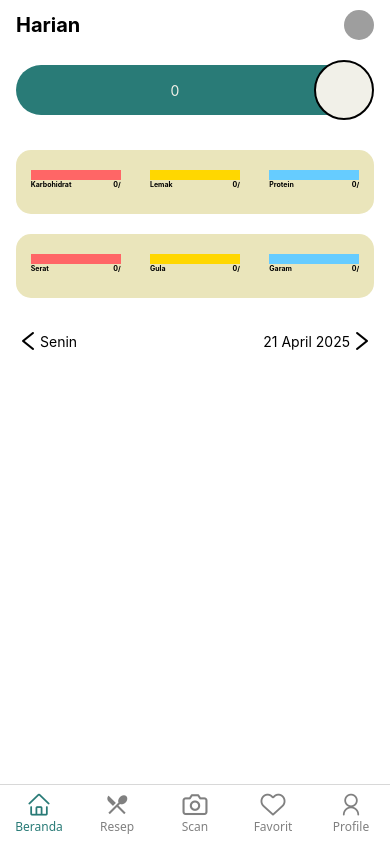
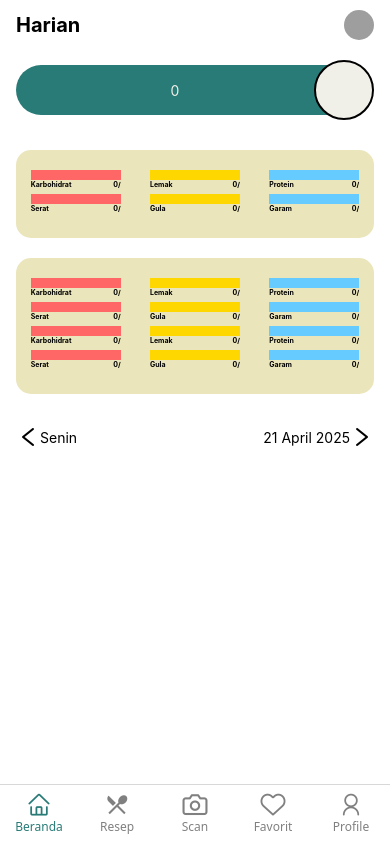
Before and after one commit to Gizify/Gizify, a React Native app: screen /MainTabs in a window 390 px wide. Built offline with nearby package versions, Linux system fonts and the light colour scheme; grey boxes are pictures that could not be loaded.

Commit message:
update home

```diff
--- a/src/screens/HomeScreen.tsx
+++ b/src/screens/HomeScreen.tsx
@@ -97,8 +97,28 @@ const HomeScreen = () => {
           <NutritionBar label="Lemak" value={nutritionData?.total_fat.toFixed() ?? 0} color="#FFD700" limit={user.daily_nutrition_target?.protein} />
           <NutritionBar label="Protein" value={nutritionData?.total_protein.toFixed() ?? 0} color="#66CCFF" limit={user.daily_nutrition_target?.protein} />
         </View>
+        <View style={styles.barGroup}>
+          <NutritionBar label="Serat" value={nutritionData?.total_fiber.toFixed() ?? 0} color="#FF6666" limit={user.daily_nutrition_target?.fiber} />
+          <NutritionBar label="Gula" value={nutritionData?.total_sugar.toFixed() ?? 0} color="#FFD700" limit={user.daily_nutrition_target?.sugar} />
+          <NutritionBar label="Garam" value={nutritionData?.total_sodium.toFixed() ?? 0} color="#66CCFF" limit={user.daily_nutrition_target?.sodium} />
+        </View>
       </View>
       <View style={styles.nutritionContainer}>
+        <View style={styles.barGroup}>
+          <NutritionBar label="Karbohidrat" value={nutritionData?.total_carbs.toFixed() ?? 0} color="#FF6666" limit={user.daily_nutrition_target?.carbs} />
+          <NutritionBar label="Lemak" value={nutritionData?.total_fat.toFixed() ?? 0} color="#FFD700" limit={user.daily_nutrition_target?.protein} />
+          <NutritionBar label="Protein" value={nutritionData?.total_protein.toFixed() ?? 0} color="#66CCFF" limit={user.daily_nutrition_target?.protein} />
+        </View>
+        <View style={styles.barGroup}>
+          <NutritionBar label="Serat" value={nutritionData?.total_fiber.toFixed() ?? 0} color="#FF6666" limit={user.daily_nutrition_target?.fiber} />
+          <NutritionBar label="Gula" value={nutritionData?.total_sugar.toFixed() ?? 0} color="#FFD700" limit={user.daily_nutrition_target?.sugar} />
+          <NutritionBar label="Garam" value={nutritionData?.total_sodium.toFixed() ?? 0} color="#66CCFF" limit={user.daily_nutrition_target?.sodium} />
+        </View>
+        <View style={styles.barGroup}>
+          <NutritionBar label="Karbohidrat" value={nutritionData?.total_carbs.toFixed() ?? 0} color="#FF6666" limit={user.daily_nutrition_target?.carbs} />
+          <NutritionBar label="Lemak" value={nutritionData?.total_fat.toFixed() ?? 0} color="#FFD700" limit={user.daily_nutrition_target?.protein} />
+          <NutritionBar label="Protein" value={nutritionData?.total_protein.toFixed() ?? 0} color="#66CCFF" limit={user.daily_nutrition_target?.protein} />
+        </View>
         <View style={styles.barGroup}>
           <NutritionBar label="Serat" value={nutritionData?.total_fiber.toFixed() ?? 0} color="#FF6666" limit={user.daily_nutrition_target?.fiber} />
           <NutritionBar label="Gula" value={nutritionData?.total_sugar.toFixed() ?? 0} color="#FFD700" limit={user.daily_nutrition_target?.sugar} />
@@ -187,7 +207,7 @@ const styles = StyleSheet.create({
   roundedContainer: { flexDirection: "row", alignItems: "center", marginVertical: 20 },
   rectangle: { width: "85%", height: 50, borderTopLeftRadius: 100, borderBottomLeftRadius: 100, backgroundColor: colors.primary, flex: 1, justifyContent: "center", alignItems: "center" },
   circle: { width: 60, height: 60, borderRadius: 30, marginLeft: -20, justifyContent: "center", alignItems: "center", backgroundColor: colors.background, borderWidth: 2 },
-  nutritionContainer: { marginVertical: 10, backgroundColor: colors.secondary, paddingVertical: 20, borderRadius: 15 },
+  nutritionContainer: { marginVertical: 10, backgroundColor: colors.secondary, paddingVertical: 20, borderRadius: 15, display: "flex", flexDirection: "column" },
   label: {
     fontSize: 7,
     fontWeight: "bold",
```
